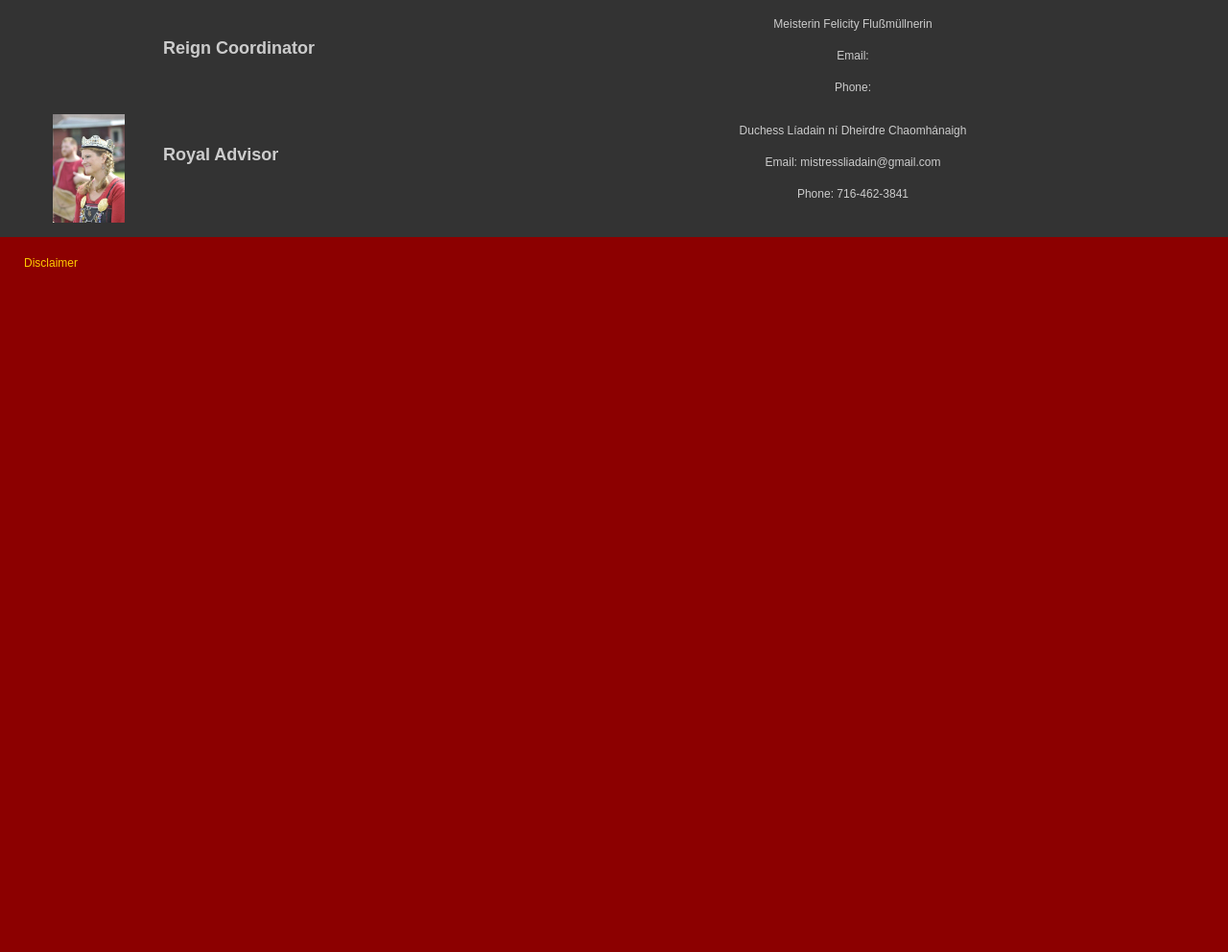
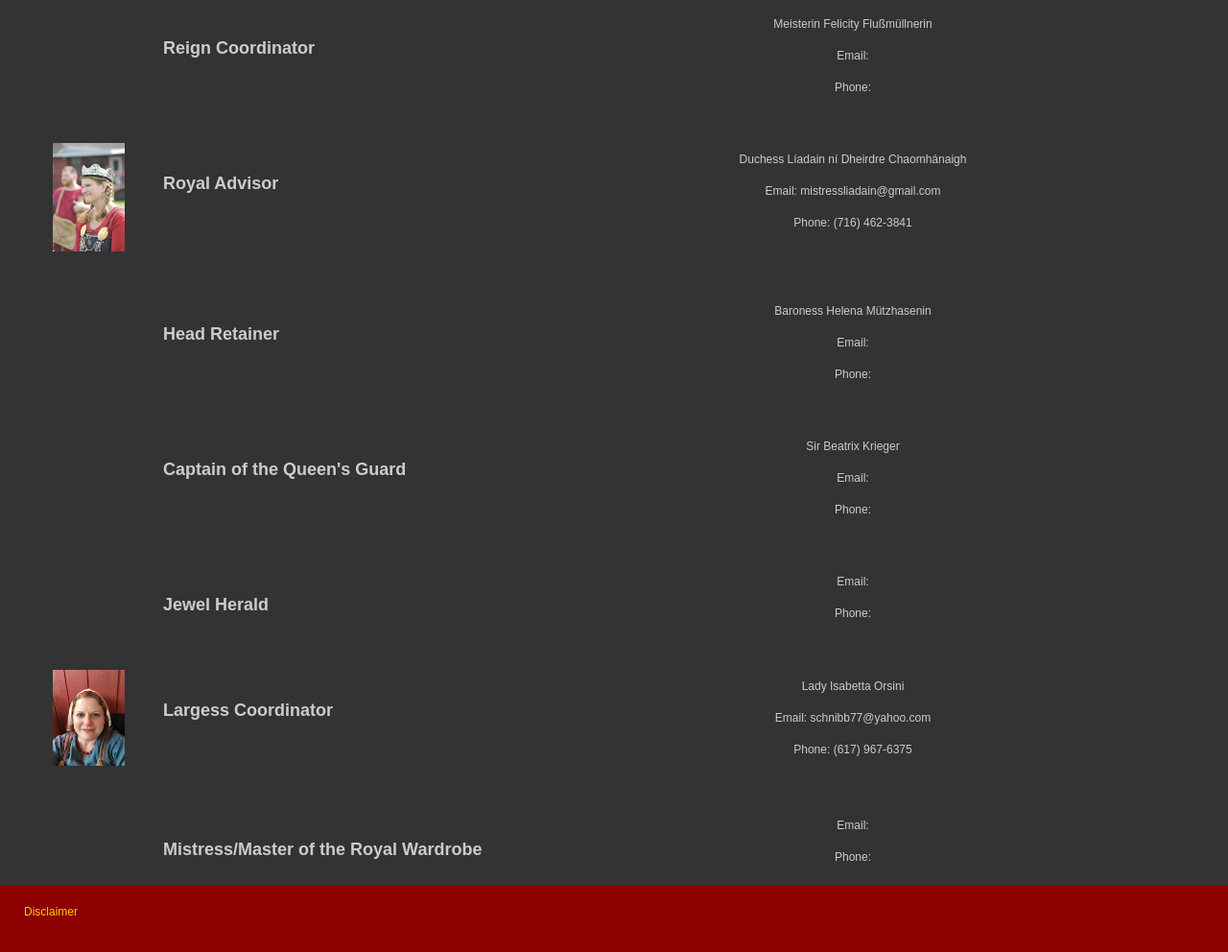
Before and after one commit to hedstromr/HeirsWebSite, a plain HTML site: page staff.html in a window 1280 px wide. Shown: the part 264-1256 px from the top of the page at 96% size. Before the commit the page ends 800 px from the top, so only its background shows below. Drawn offline with Linux system fonts and the light colour scheme.

Commit message:
Added events, and staff information

```diff
--- a/js/eventlist.js
+++ b/js/eventlist.js
@@ -30,14 +30,14 @@ function GetEventListFunction()
 	eventlist[i++] = new Array("03/31/2018", "", "");
 	eventlist[i++] = new Array("04/07/2018", "", "");
 	eventlist[i++] = new Array("04/14/2018", "The Festival of the Passing of the Ice Dragon", "http://aethelmearc.org/event/the-festival-of-the-passing-of-the-ice-dragon/");
-	eventlist[i++] = new Array("04/21/2018", "AEthelmearc Spring Coronation", "(Jamestown NY)");
-	eventlist[i++] = new Array("04/28/2018", "", "");
+	eventlist[i++] = new Array("04/21/2018", "AEthelmearc Spring Coronation (Jamestown NY)", "");
+	eventlist[i++] = new Array("04/28/2018", "Blackstone Raid", "");
 	eventlist[i++] = new Array("05/05/2018", "", "");
 	eventlist[i++] = new Array("05/12/2018", "", "");
 	eventlist[i++] = new Array("05/19/2018", "Æthelmearc War Practice", "http://aethelmearc.org/event/aethelmearc-war-practice/");
 	eventlist[i++] = new Array("05/26/2018", "", "");
 	eventlist[i++] = new Array("06/02/2018", "", "");
-	eventlist[i++] = new Array("06/09/2018", "", "");
+	eventlist[i++] = new Array("06/09/2018", "Northern Oaken War Maneuvers XXII (Middle Kingdom)", "");
 	eventlist[i++] = new Array("06/16/2018", "", "");
 	eventlist[i++] = new Array("06/23/2018", "", "");
 	eventlist[i++] = new Array("06/30/2018", "East Kingdom 50 Year Celebration", "https://www.eastkingdom.org/EventDetails.php?eid=3161");
--- a/staff.html
+++ b/staff.html
@@ -47,6 +47,7 @@
 						</div>
 					</div>
 				</section>
+				</article><article>
 				<section id="advisor">
 					<div class="colalways1">
 						<header>
@@ -58,7 +59,83 @@
 						<div class="articlecenter">
 							<p>Duchess Líadain ní Dheirdre Chaomhánaigh</p>
 							<p>Email: mistressliadain@gmail.com</p>
-							<p>Phone: 716-462-3841</p>
+							<p>Phone: (716) 462-3841</p>
+						</div>
+					</div>
+				</section>
+				</article><article>
+				<section id="headretainer">
+					<div class="colalways1">
+						<header>
+							<h2>Head Retainer</h2>
+						</header>
+					</div>
+					<div class="colalways2 articlewrapper">
+						<div class="articlecenter">
+							<p>Baroness Helena Mützhasenin</p>
+							<p>Email: </p>
+							<p>Phone: </p>
+						</div>
+					</div>
+				</section>
+				</article><article>
+				<section id="guardcaptain">
+					<div class="colalways1">
+						<header>
+							<h2>Captain of the Queen's Guard</h2>
+						</header>
+					</div>
+					<div class="colalways2 articlewrapper">
+						<div class="articlecenter">
+							<p>Sir Beatrix Krieger</p>
+							<p>Email: </p>
+							<p>Phone: </p>
+						</div>
+					</div>
+				</section>
+				</article><article>
+				<section id="jewelherald">
+					<div class="colalways1">
+						<header>
+							<h2>Jewel Herald</h2>
+						</header>
+					</div>
+					<div class="colalways2 articlewrapper">
+						<div class="articlecenter">
+							<p></p>
+							<p>Email: </p>
+							<p>Phone: </p>
+						</div>
+					</div>
+				</section>
+				</article><article>
+				<section id="largesscoord">
+					<div class="colalways1">
+						<header>
+						    <img src="images/isabetta.jpg" alt="Isabetta" class="staffpicture" />
+							<h2>Largess Coordinator</h2>
+						</header>
+					</div>
+					<div class="colalways2 articlewrapper">
+						<div class="articlecenter">
+							<p>Lady Isabetta Orsini</p>
+							<p>Email: schnibb77@yahoo.com</p>
+							<p>Phone: (617) 967-6375</p>
+						</div>
+					</div>
+				</section>
+				</article><article>
+				<section id="mwardrobe">
+					<div class="colalways1">
+						<header>
+							<h2>Mistress/Master of the Royal Wardrobe</h2>
+						</header>
+					</div>
+					<div class="colalways2 articlewrapper">
+						<div class="articlecenter">
+							<p></p>
+							<p>Email: </p>
+							<p>Phone: </p>
 						</div>
 					</div>
 				</section>
```
Also changed, not shown: images/isabetta.jpg (added).
